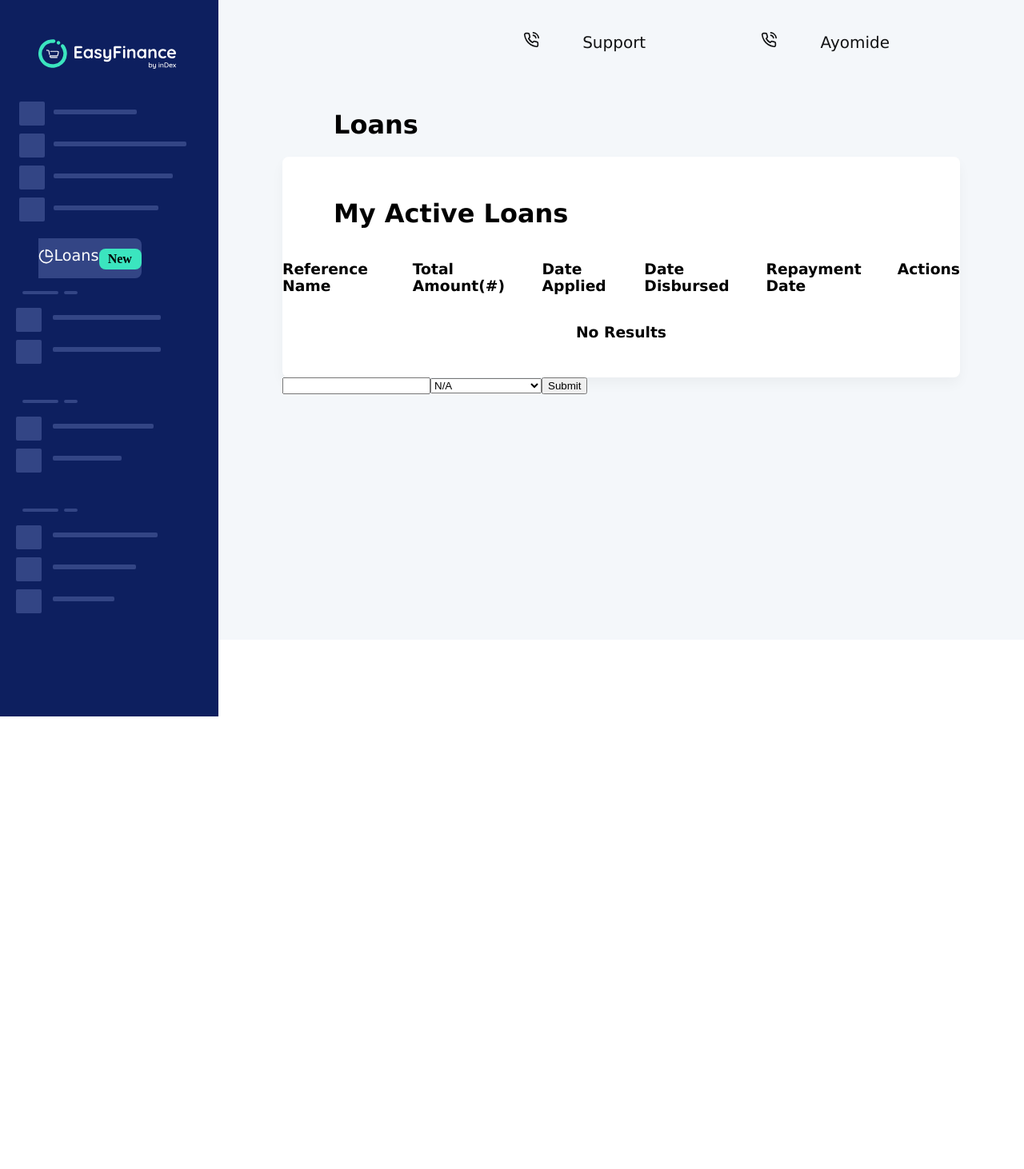
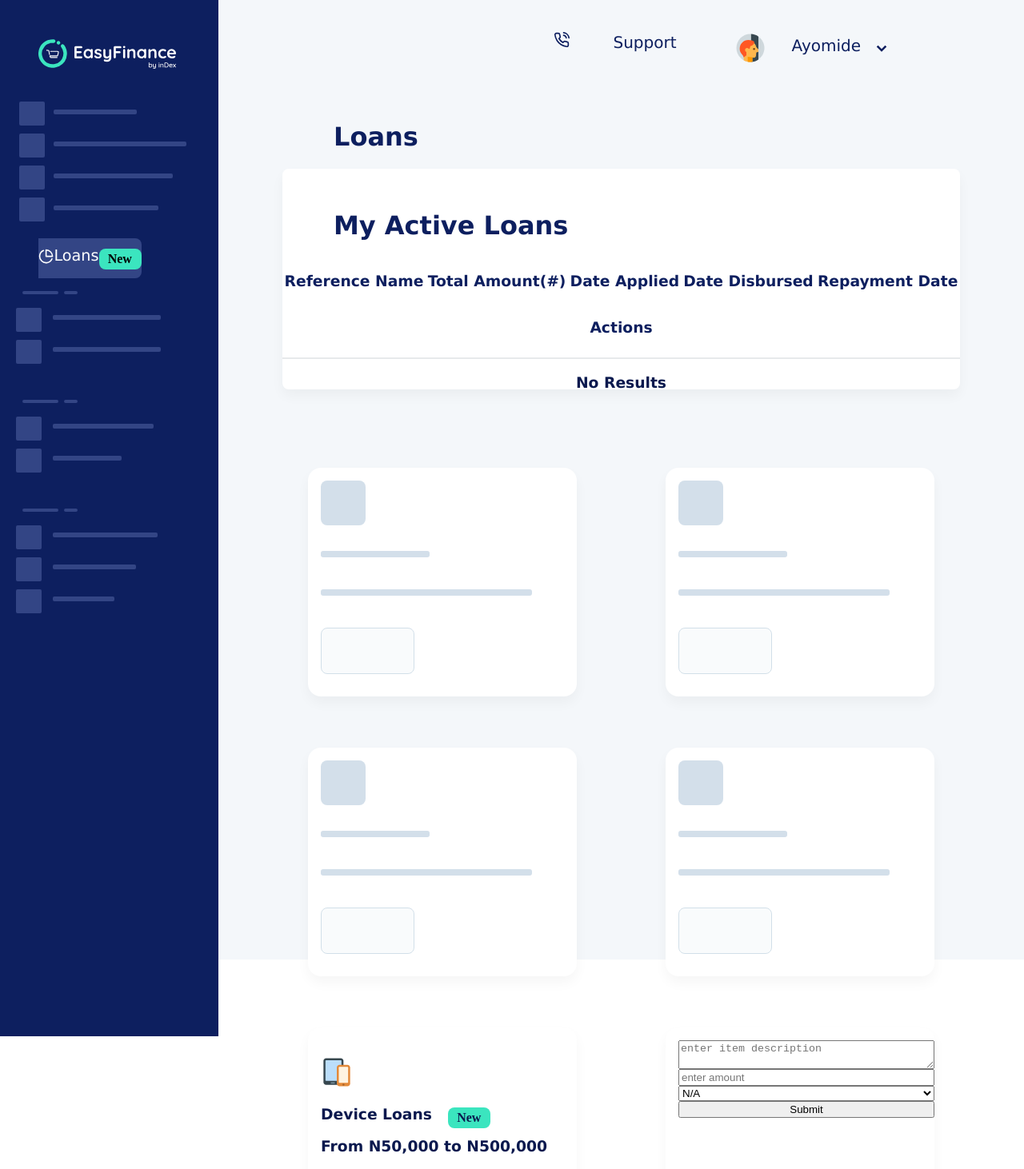
Before and after one commit to unbeatable-abayomi/innovectives, a React (Create React App) app: page / in a window 1280 px wide. Shown: the top 1462 px of the page at 80% size. Before the commit the page ends 896 px from the top, so only its background shows below. Built offline with nearby package versions, Linux system fonts and the light colour scheme.

Commit message:
dashBoardWIPWithRedux

```diff
--- a/src/App.css
+++ b/src/App.css
@@ -6,7 +6,7 @@ body{
 .App {
   display: flex;
 width: 100vw;
-height: 100vh;
+height: 150vh;
 background-color:#F4F7FA;
 }
 .Sidebar{
@@ -191,33 +191,49 @@ background-color:#F4F7FA;
   margin-bottom: 2.5rem;
 }
 .FiPhoneCall{
-  color: #121314;
+
+  color: #0D1F5F;
   margin-right: 3rem;
   font-size: 20px;
   font-family: 'Lucida Sans', 'Lucida Sans Regular', 'Lucida Grande', 'Lucida Sans Unicode', Geneva, Verdana, sans-serif;
 
 }
 .nameText{
-  color: #121314;
-  margin-left: 3rem;
+  display: flex;
+  color: #0D1F5F;
+  margin-left: 1.5rem;
   margin-right: 3rem;
   font-size: 20px;
   font-family: 'Lucida Sans', 'Lucida Sans Regular', 'Lucida Grande', 'Lucida Sans Unicode', Geneva, Verdana, sans-serif;
 
 }
+.ayoText{
+  margin-top: .3rem;
+  margin-left: 2rem;
+}
+.GoChevronDown{
+  margin-top: .7rem;
+  padding-left: 1rem;
+}
+.nameTextIcon{
+  font-size: 40px;
+}
 .Navbar{
+  color: #0D1F5F;
   display: flex;
+  flex-wrap: wrap;
   justify-content: flex-end;
   padding: 2.5rem;
 }
 .Dashboard{
-
+  color: #0D1F5F;
   height: 100%;
   width: 100%;
   padding-left: 5rem;
   padding-right: 5rem;
 }
 .dashBoardText{
+  color: #0D1F5F;
   margin-top: 2rem;
   font-family: 'Lucida Sans', 'Lucida Sans Regular', 'Lucida Grande', 'Lucida Sans Unicode', Geneva, Verdana, sans-serif;
   margin-left: 4rem;
@@ -225,10 +241,12 @@ background-color:#F4F7FA;
 .activeLoansPlaneItems{
   display: flex;
   justify-content: space-around;
+  flex-wrap: wrap;
   font-family: 'Lucida Sans', 'Lucida Sans Regular', 'Lucida Grande', 'Lucida Sans Unicode', Geneva, Verdana, sans-serif;
-
+  color: #0D1F5F;
 }
 .activeLoansPlane{
+  color: #0A194E;
   padding-top: 1.2rem;
   background: #FFFFFF 0% 0% no-repeat padding-box;
 box-shadow: 0px 8px 16px #0000000A;
@@ -236,6 +254,98 @@ border-radius: 8px;
 height: 256px;
 }
 .NoResultText{
+  color: #0A194E;
   text-align: center;
   font-family: 'Lucida Sans', 'Lucida Sans Regular', 'Lucida Grande', 'Lucida Sans Unicode', Geneva, Verdana, sans-serif;
 }
+
+.cards{
+  display: flex;
+  flex-wrap: wrap;
+  justify-content: space-between;
+  margin-top: 4rem;
+
+}
+
+.box{
+  width: 320px;
+height: 270px;
+background: #FFFFFF 0% 0% no-repeat padding-box;
+box-shadow: 0px 8px 16px #0000000A;
+border-radius: 16px;
+margin: 2rem;
+padding-top: 1rem;
+padding-left: 1rem;
+}
+
+.square-box{
+  width: 56px;
+height: 56px;
+background: #D3DFEA 0% 0% no-repeat padding-box;
+border-radius: 8px;
+margin-bottom: 2rem;
+}
+.lineDiv1{
+  width: 40%;
+  border: 4px solid #D3DFEA;
+  background-color: #D3DFEA;
+  border-radius: 3px;
+  margin-bottom: 2.5rem;
+
+}
+.lineDiv2{
+  width: 80%;
+  border: 4px solid #D3DFEA;
+  background-color: #D3DFEA;
+  border-radius: 3px;
+  margin-bottom: 2.5rem;
+}
+.rectangle{
+  width: 115px;
+height: 56px;
+background: #D3DFEA24 0% 0% no-repeat padding-box;
+border: 1px solid #D2DFE9;
+border-radius: 8px;
+}
+.hr_line{
+  border: 1px solid #E7E9EB;
+}
+
+.FcSmartphoneTablet{
+  font-size: 40px;
+  margin-top: 20px;
+}
+.deviceloans{
+  display: flex;
+}
+.deviceloansText{
+  color: #0A194E;
+  text-align: center;
+  font-family: 'Lucida Sans', 'Lucida Sans Regular', 'Lucida Grande', 'Lucida Sans Unicode', Geneva, Verdana, sans-serif;
+}
+#deviceloansbutton{
+  margin-top: 20px;
+  margin-left: 20px;
+}
+#priceRange{
+padding: 0;
+margin: 0;
+color: #0A194E;
+font-family: 'Lucida Sans', 'Lucida Sans Regular', 'Lucida Grande', 'Lucida Sans Unicode', Geneva, Verdana, sans-serif;
+}
+.availableDevicesText{
+  margin-top: 20px;
+  text-align: center;
+  width: 225px;
+  height: 36px;
+  padding-top: 15px;
+  background: #0D1F5F 0% 0% no-repeat padding-box;
+  color: #FFFFFF;
+  border: 1px solid #D2DFE9;
+  border-radius: 8px;
+  font-family: 'Lucida Sans', 'Lucida Sans Regular', 'Lucida Grande', 'Lucida Sans Unicode', Geneva, Verdana, sans-serif;
+}
+.form-inputs{
+  display: flex;
+  flex-direction: column;
+}
--- a/src/Components/Dashboard.js
+++ b/src/Components/Dashboard.js
@@ -1,5 +1,6 @@
 import React, { Component } from 'react'
 import NavBar from './NavBar';
+import { FcSmartphoneTablet } from "react-icons/fc"
 import {connect} from 'react-redux';
 import {createCategory,preventDefault} from '../actions'
 
@@ -30,21 +31,75 @@ import {createCategory,preventDefault} from '../actions'
                     <div>
                         <h3>Actions</h3>
                     </div>
+
                 </div>
+                <hr className='hr_line'/>
                 <h3 className='NoResultText'>No Results</h3>
-                </div>
-                <form onSubmit={this.props.preventDefault}>
-                    <input id='test'  type='text'/>
+                <div className='cards'>
+                        <div className='box boxOne'>
+                        <div className="square-box"></div>
+                          <div className='lineDiv1'></div>
+                          <div className='lineDiv2'> </div>
+                          <div className='rectangle'></div>
+                        </div>
+                        <div className='box boxTwo'>
+                        <div className="square-box"></div>
+                          <div className='lineDiv1'></div>
+                          <div className='lineDiv2'> </div>
+                          <div className='rectangle'></div>
+                        </div>
+                        <div className='box boxThree'>
+                        <div className="square-box"></div>
+                          <div className='lineDiv1'></div>
+                          <div className='lineDiv2'> </div>
+                          <div className='rectangle'></div>
+                        </div>
+                        <div className='box boxFour'>
+                        <div className="square-box"></div>
+                          <div className='lineDiv1'></div>
+                          <div className='lineDiv2'> </div>
+                          <div className='rectangle'></div>
+                        </div>
+                        <div className='box boxFive'>
+                        <div>
+                        <FcSmartphoneTablet className='FcSmartphoneTablet' />
+                        </div>
+
+                          <div className='deviceloans'>
+            <h3 className='deviceloansText'>Device Loans</h3>
+            <div id='deviceloansbutton' className='buttonText'>New</div>
+         </div>
+
+                          <h3 id='priceRange'>From N50,000 to N500,000 </h3>
+                          <div className='availableDevicesText'>Explore Available Devices</div>
+                        </div>
+
+                        <div className='box boxFour'>
+                        <form className='form-inputs' onSubmit={this.props.preventDefault}>
+              <textarea type='text' placeholder='enter item description'></textarea>
+                    <input id='amount' placeholder='enter amount' type='text'/>
                     <select id = "dropdown" ref = {(input)=> this.menu = input}>
     <option value="N/A">N/A</option>
-    <option value="MOBILE_DEVICE">Moblie</option>
-    <option value="MOBILE_DEVICE_ASSESSORIES">Mobile Device Assc</option>
-    <option value="TABLETS_LAPTOPS">Tablets Laptops</option>
+    <option value="MOBILE_DEVICE">Moblie Device</option>
+    <option value="MOBILE_DEVICE_ASSESSORIES">Mobile Device  Assc</option>
+    <option value="TABLETS_LAPTOPS">Tablets And Laptops</option>
     <option value="HOME_APPLIANCES">Home Appliances</option>
-    <option value="GAMING_CONSOLES">Gaming</option>
+    <option value="GAMING_CONSOLES">Gaming Consoles</option>
 </select>
-                    <button onClick={()=>this.props.createCategory(document.getElementById('test').value,this.menu.value)} >Submit</button>
+                    <button onClick={()=>this.props.createCategory(document.getElementById('amount').value,this.menu.value)} >Submit</button>
                 </form>
+                        </div>
+                        <div className='box boxFour'>
+                        <div className="square-box"></div>
+                          <div className='lineDiv1'></div>
+                          <div className='lineDiv2'> </div>
+                          <div className='rectangle'></div>
+                        </div>
+                </div>
+
+                </div>
+
+
             </div>
         )
     }
--- a/src/Components/NavBar.js
+++ b/src/Components/NavBar.js
@@ -1,5 +1,6 @@
 import React from 'react'
-//FiPhoneCall
+import { GoChevronDown } from "react-icons/go";
+import { FcButtingIn } from "react-icons/fc";
 import { FiPhoneCall } from 'react-icons/fi';
 function NavBar() {
     return (
@@ -7,7 +8,8 @@ function NavBar() {
             <div className='Navbar'>
 
                 <div className='FiPhoneCall'><FiPhoneCall className='FiPhoneCall' /> Support</div>
-                <div className='nameText'><FiPhoneCall className='nameText' /> Ayomide</div>
+                <div className='nameText'><FcButtingIn className='nameTextIcon' />
+                <span className='ayoText'>Ayomide</span> <GoChevronDown className='GoChevronDown'/> </div>
             </div>
         </div>
     )
--- a/src/reducers/index.js
+++ b/src/reducers/index.js
@@ -1,6 +1,6 @@
 import {combineReducers} from 'redux';
 
-const mobileDevices = (listOfMobileDevices = [],action)=>{
+const addMobileDevices = (listOfMobileDevices = [],action)=>{
         if(action.type === 'CREATE_CATEGORY' && action.payload.name === 'MOBILE_DEVICE'){
             return [...listOfMobileDevices,action]
         }
@@ -8,10 +8,51 @@ const mobileDevices = (listOfMobileDevices = [],action)=>{
             return listOfMobileDevices;
         }
 }
+const addMobileDevicesAssc = (listOfMobileDevicesAssc = [],action)=>{
+    if(action.type === 'CREATE_CATEGORY' && action.payload.name === 'MOBILE_DEVICE_ASSESSORIES'){
+        return [...listOfMobileDevicesAssc,action]
+    }
+    else{
+        return listOfMobileDevicesAssc;
+    }
+}
+
+const addTabletsAndLaptops = (listOfTabletsAndLaptops = [],action)=>{
+    if(action.type === 'CREATE_CATEGORY' && action.payload.name === 'TABLETS_LAPTOPS'){
+        return [...listOfTabletsAndLaptops,action]
+    }
+    else{
+        return listOfTabletsAndLaptops;
+    }
+}
+
+const addHomeAppliances = (listOfHomeApplicances = [],action)=>{
+    if(action.type === 'CREATE_CATEGORY' && action.payload.name === 'HOME_APPLIANCES'){
+        return [...listOfHomeApplicances,action]
+    }
+    else{
+        return listOfHomeApplicances;
+    }
+}
+const addGamingConsoles = (listOfGamingConsole = [],action)=>{
+    if(action.type === 'CREATE_CATEGORY' && action.payload.name === 'GAMING_CONSOLES'){
+        return [...listOfGamingConsole,action]
+    }
+    else{
+        return listOfGamingConsole;
+    }
+}
+//GAMING_CONSOLES
+//HOME_APPLIANCES
+//TABLETS_LAPTOPS
 
 
 
 
 export default combineReducers({
-    allMobile : mobileDevices
+    allMobile : addMobileDevices,
+    allMobileDevicesAssc: addMobileDevicesAssc,
+    allTabletsAndLaptops: addTabletsAndLaptops,
+    allHomeAppliances:addHomeAppliances,
+    allGamingConsoles:addGamingConsoles
 })
```
